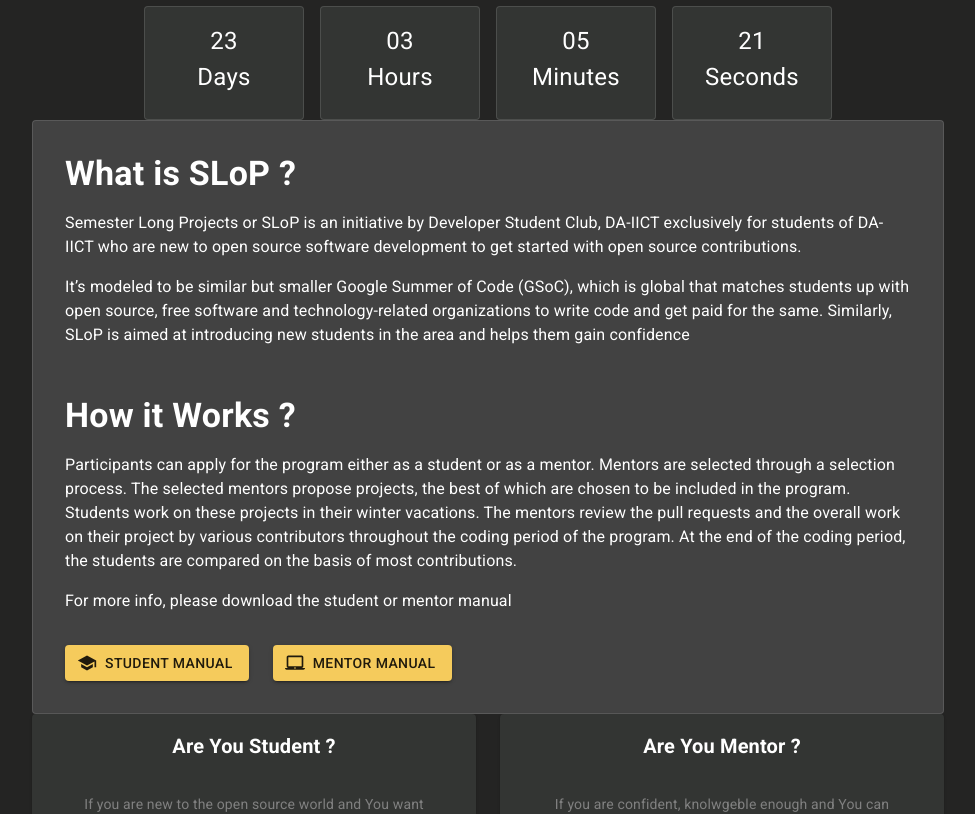
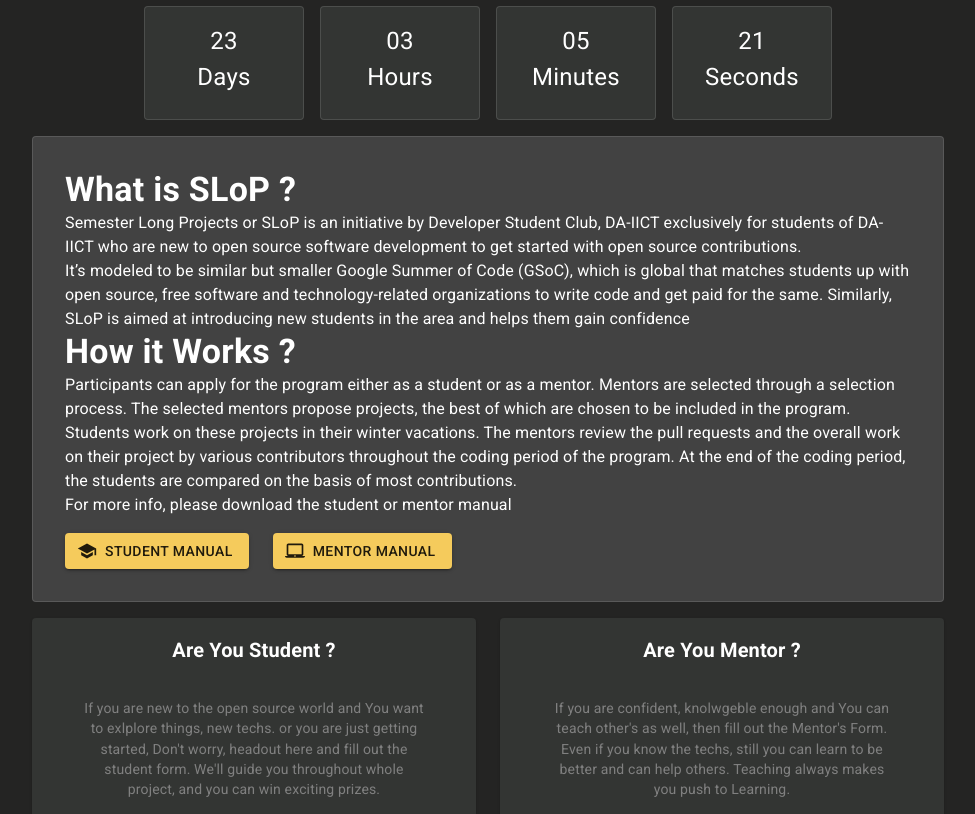
Before and after one commit to ossdaiict/dsc-slop-website, a React (Create React App) app: page / in a window 1280 px wide. Shown: the part 920-1734 px from the top of the page, without its empty margins (152-1127 px from the left). Built offline with nearby package versions, Linux system fonts and the light colour scheme.

Commit message:
Fix:margins in home page

```diff
--- a/src/Pages/HomePage.js
+++ b/src/Pages/HomePage.js
@@ -10,16 +10,18 @@ import {
   CardMedia,
   Divider,
 } from '@material-ui/core';
-import { LaptopMac, School, LabelImportant } from '@material-ui/icons';
+import { LaptopMac, School } from '@material-ui/icons';
 import bg from '../images/bg.png';
 import Countdown from '../components/Countdown';
-import Cover from '../SVGs/Cover';
 import CustomizedTimeline from '../components/TimeLine';
 
 const useStyles = makeStyles((theme) => ({
+
   paper: {
     backgroundColor: '#424242',
     padding: theme.spacing(4),
+    marginTop:theme.spacing(2),
+    marginBottom:theme.spacing(2),
     textAlign: 'center',
     minHeight: '25%',
   },
@@ -62,7 +64,7 @@ export default function HomePage() {
   const classes = useStyles();
 
   return (
-    <Grid container justify="center" direction="column">
+    <Grid container justify="center">
       <Grid item xs={12}>
         <CardMedia
           component="img"
@@ -75,9 +77,9 @@ export default function HomePage() {
         <Countdown className="py-12" toDate={new Date(2020, 9, 20)} />
       </Grid>
       <Grid item xs={12}>
-        <Container maxWidth="md" style={{ overflow: 'hidden' }}>
+        <Container maxWidth="md">
           <Paper variant="outlined" className={classes.paper}>
-            <Grid container direction="column" spacing={2}>
+            <Grid container direction="column">
               <Grid item>
                 <Typography variant="h4" align="left">
                   <b>What is SLoP ?</b>
```
